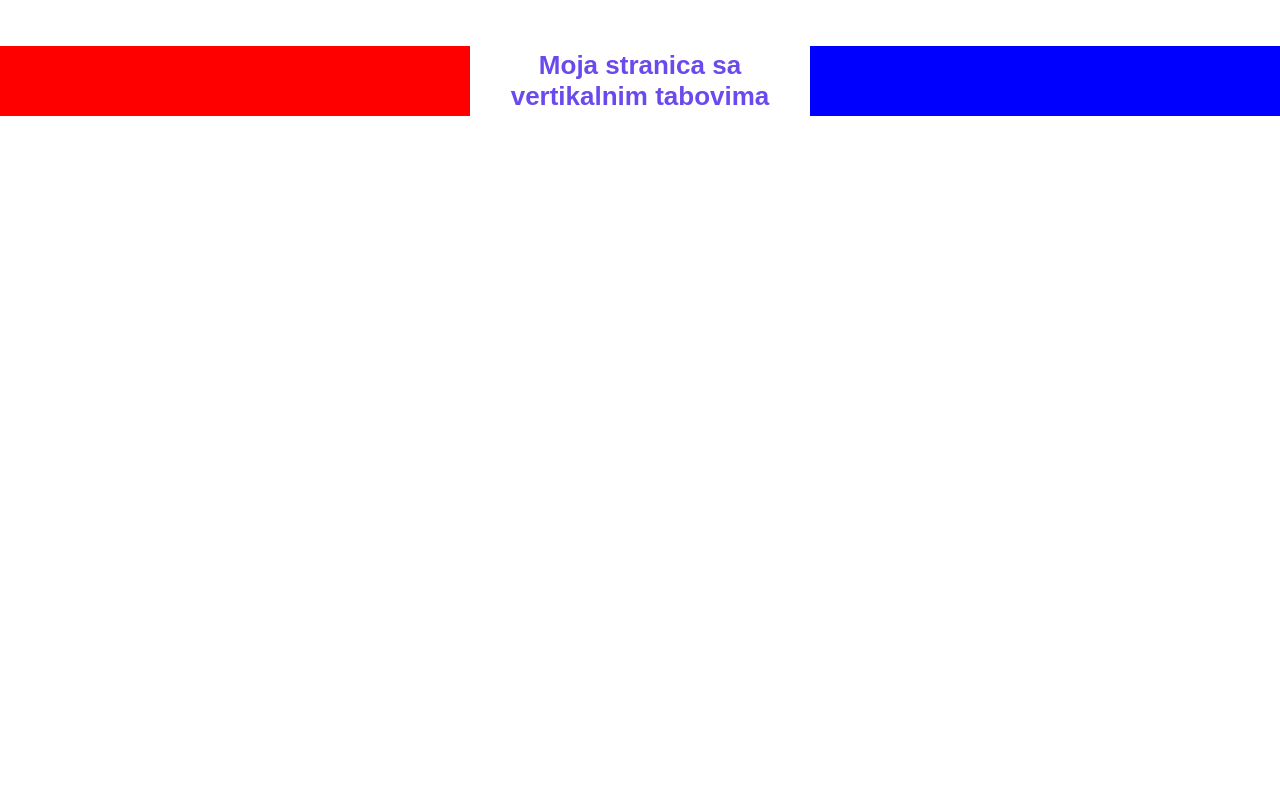
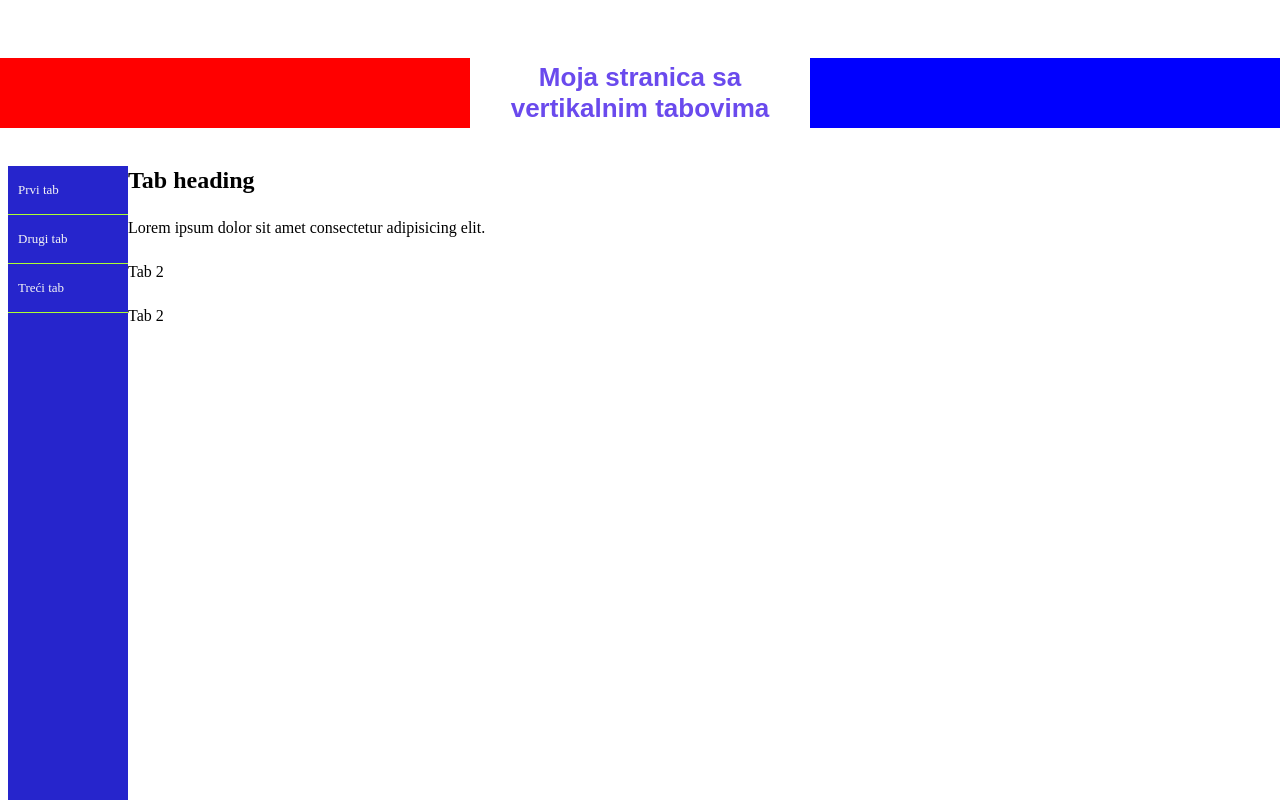
Before and after one commit to Marasz01/algebra.selektori5, a plain HTML site: page index3.html in a window 1280 px wide. Shown: the top 800 px of the page. Drawn offline with Linux system fonts and the light colour scheme.

Commit message:
add tabs

```diff
--- a/index3.html
+++ b/index3.html
@@ -12,5 +12,30 @@
         <h1 class="full-width-header">Moja stranica sa vertikalnim tabovima</h1>
       </div>
     </header>
+
+    <div class="content">
+    <section class="tabs-container">
+      <label for="tab1">Prvi tab</label>
+      <label for="tab2">Drugi tab</label>
+      <label for="tab3">Treći tab</label>
+    </section>
+
+    <input type="radio" name="tab" id="tab1" checked />
+    <section class="tab-container">
+      <h2>Tab heading</h2>
+      <p>Lorem ipsum dolor sit amet consectetur adipisicing elit.</p>
+    </section>
+
+    <input type="radio" name="tab" id="tab2" />
+    <section class="tab-container">
+      <p>Tab 2</p>
+    </section>
+
+    <input type="radio" name="tab" id="tab3" />
+    <section class="tab-container">
+      <p>Tab 2</p>
+    </section>
+
+</div>
   </body>
 </html>
--- a/style3.css
+++ b/style3.css
@@ -51,3 +51,31 @@ div.header-line {
     left: 100%;
     background: blue;
 }
+
+.content{
+    line-height: 28px;
+}
+.tabs-container{
+    position: relative;
+    background: #2625cc;
+    width: 120px;
+    height: 100vh;
+    float: left;
+    z-index: 20;
+}
+.tabs-container label{
+    position: relative;
+    padding: 10px;
+    border-bottom: 1px solid greenyellow;
+    display: block;
+    font-size: 13px;
+    color: whitesmoke;
+    cursor: pointer;
+    user-select: none;
+}
+.tabs-container label:hover{
+    background: darkslateblue;
+}
+input[name="tab"]{
+    display: none;
+}
```
